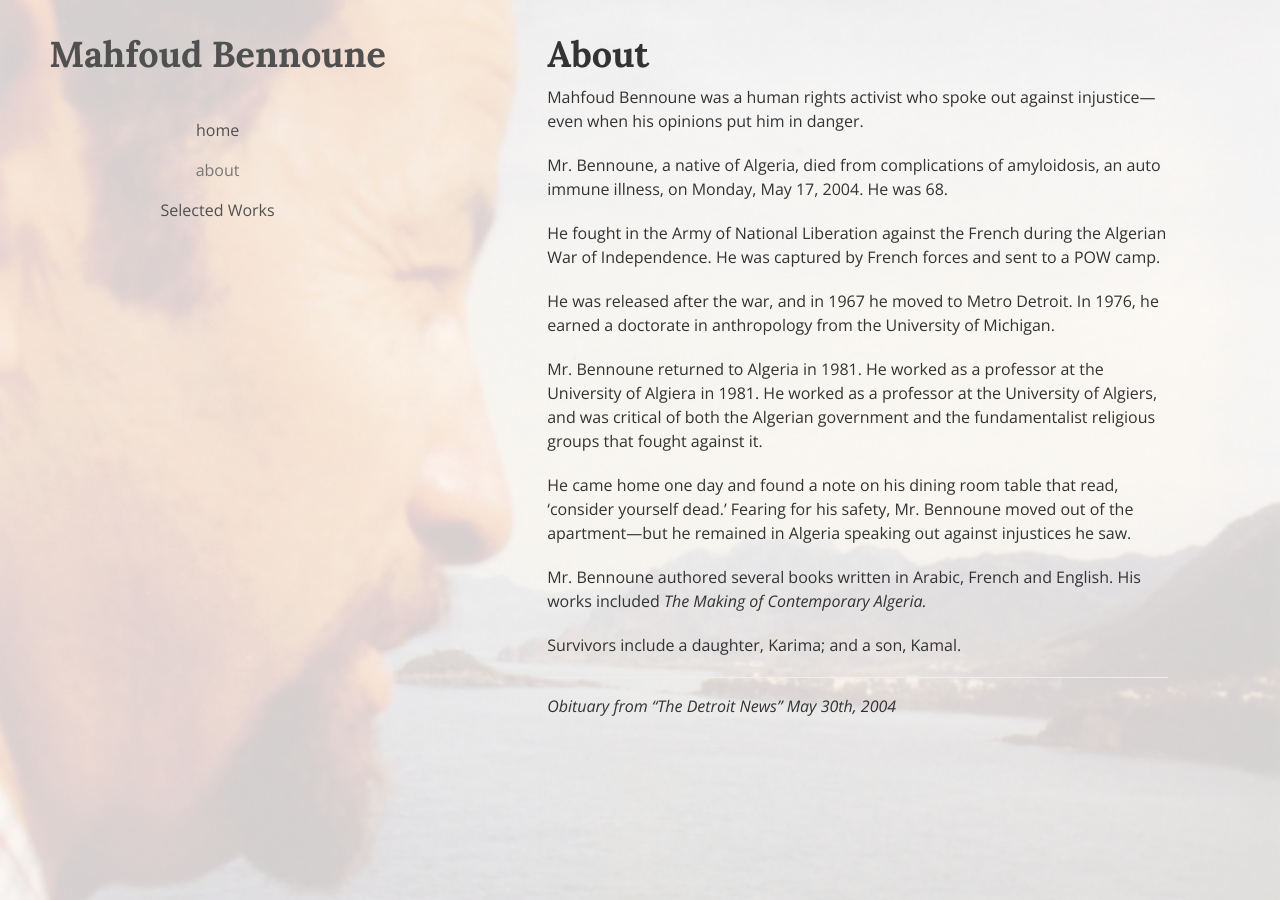
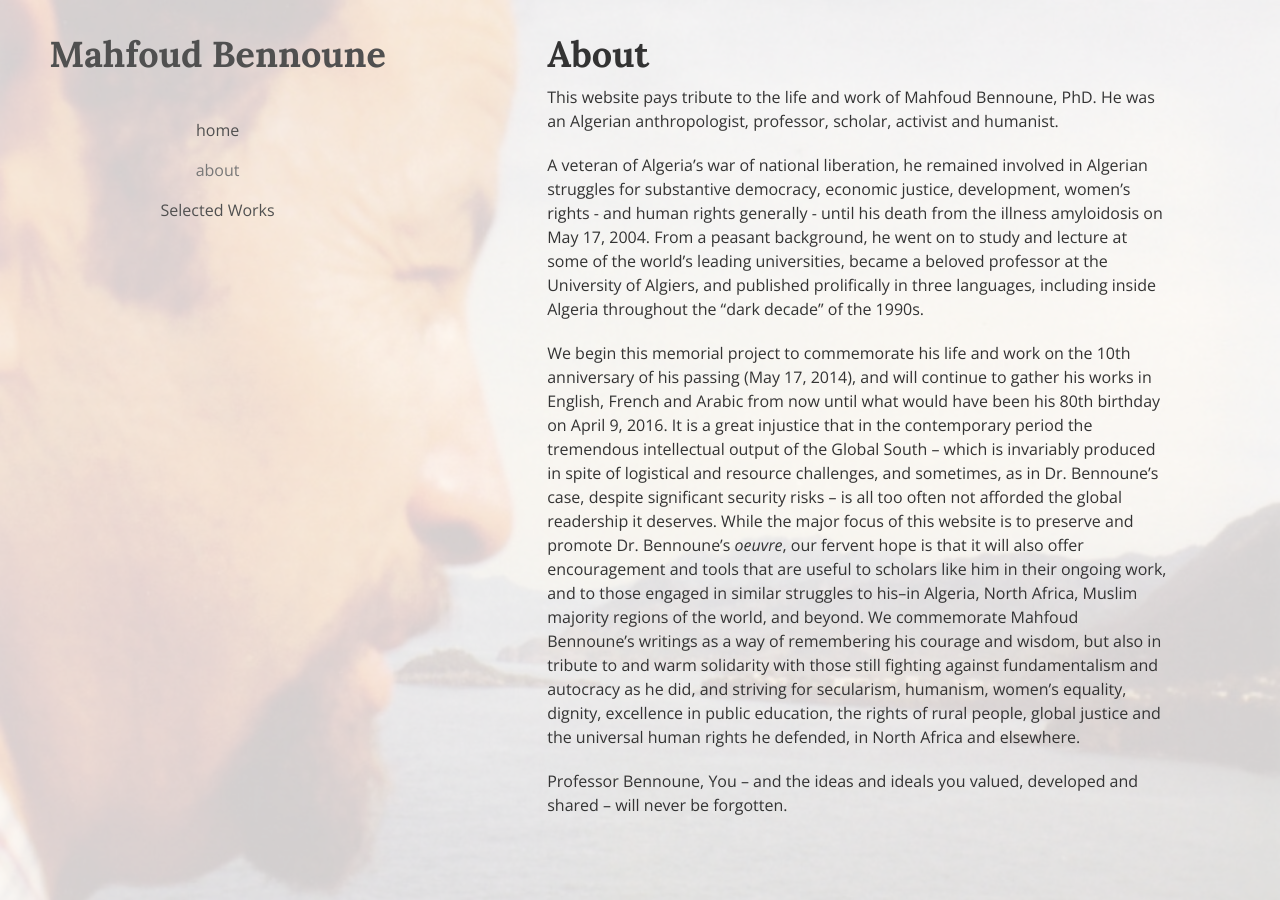
Before and after one commit to sonnetmedia/mahfoudbennoune.com, a Jekyll site: the page built from _pages/about.md, in a window 1280 px wide. Built offline with Jekyll 4.4.1, drawn with Linux system fonts in a browser that asks for light colours; nearby versions of some CDN libraries.

Commit message:
update content

```diff
--- a/_pages/about.md
+++ b/_pages/about.md
@@ -7,22 +7,12 @@ published: true
 sharing: false
 ---
 
-Mahfoud Bennoune was a human rights activist who spoke out against injustice—even when his opinions put him in danger.
+This website pays tribute to the life and work of Mahfoud Bennoune, PhD.  He was an Algerian anthropologist, professor, scholar, activist and humanist.
 
-Mr. Bennoune, a native of Algeria, died from complications of amyloidosis, an auto immune illness, on Monday, May 17, 2004. He was 68.
+A veteran of Algeria’s war of national liberation, he remained involved in Algerian struggles for substantive democracy, economic justice, development, women’s rights - and human rights generally - until his death from the illness amyloidosis on May 17, 2004.  From a peasant background, he went on to study and lecture at some of the world’s leading universities, became a beloved professor at the University of Algiers, and published prolifically in three languages, including inside Algeria throughout the “dark decade” of the 1990s.
 
-He fought in the Army of National Liberation against the French during the Algerian War of Independence. He was captured by French forces and sent to a POW camp.
 
-He was released after the war, and in 1967 he moved to Metro Detroit. In 1976, he earned a doctorate in anthropology from the University of Michigan.
+We begin this memorial project to commemorate his life and work on the 10th anniversary of his passing (May 17, 2014), and will continue to gather his works in English, French and Arabic from now until what would have been his 80th birthday on April 9, 2016.  It is a great injustice that in the contemporary period the tremendous intellectual output of the Global South – which is invariably produced in spite of logistical and resource challenges, and sometimes, as in Dr. Bennoune’s case, despite significant security risks – is all too often not afforded the global readership it deserves.  While the major focus of this website is to preserve and promote Dr. Bennoune’s *oeuvre*, our fervent hope is that it will also offer encouragement and tools that are useful to scholars like him in their ongoing work, and to those engaged in similar struggles to his–in Algeria, North Africa, Muslim majority regions of the world, and beyond.  We commemorate Mahfoud Bennoune’s writings as a way of remembering his courage and wisdom, but also in tribute to and warm solidarity with those still fighting against fundamentalism and autocracy as he did, and striving for secularism, humanism, women’s equality, dignity, excellence in public education, the rights of rural people, global justice and the universal human rights he defended, in North Africa and elsewhere.
 
-Mr. Bennoune returned to Algeria in 1981. He worked as a professor at the University of Algiera in 1981. He worked as a professor at the University of Algiers, and was critical of both the Algerian government and the fundamentalist religious groups that fought against it.
 
-He came home one day and found a note on his dining room table that read, 'consider yourself dead.' Fearing for his safety, Mr. Bennoune moved out of the apartment—but he remained in Algeria speaking out against injustices he saw.
-
-Mr. Bennoune authored several books written in Arabic, French and English. His works included *The Making of Contemporary Algeria.*
-
-Survivors include a daughter, Karima; and a son, Kamal.
-
----
-
-_Obituary from "The Detroit News" May 30th, 2004_
+Professor Bennoune, You – and the ideas and ideals you valued, developed and shared – will never be forgotten.
```
Also changed, not shown: _pages/home.md (+4 -0 lines).
